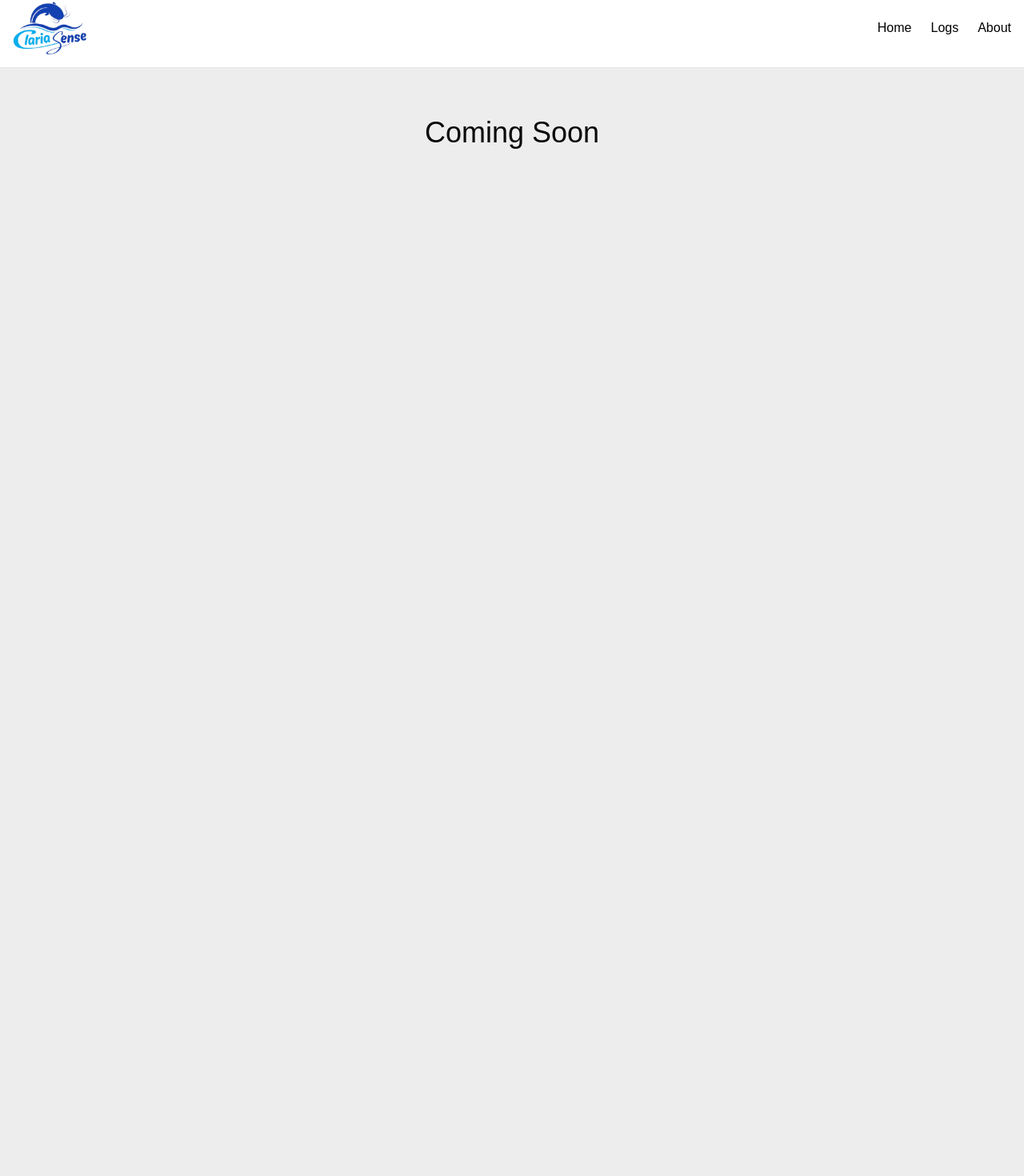
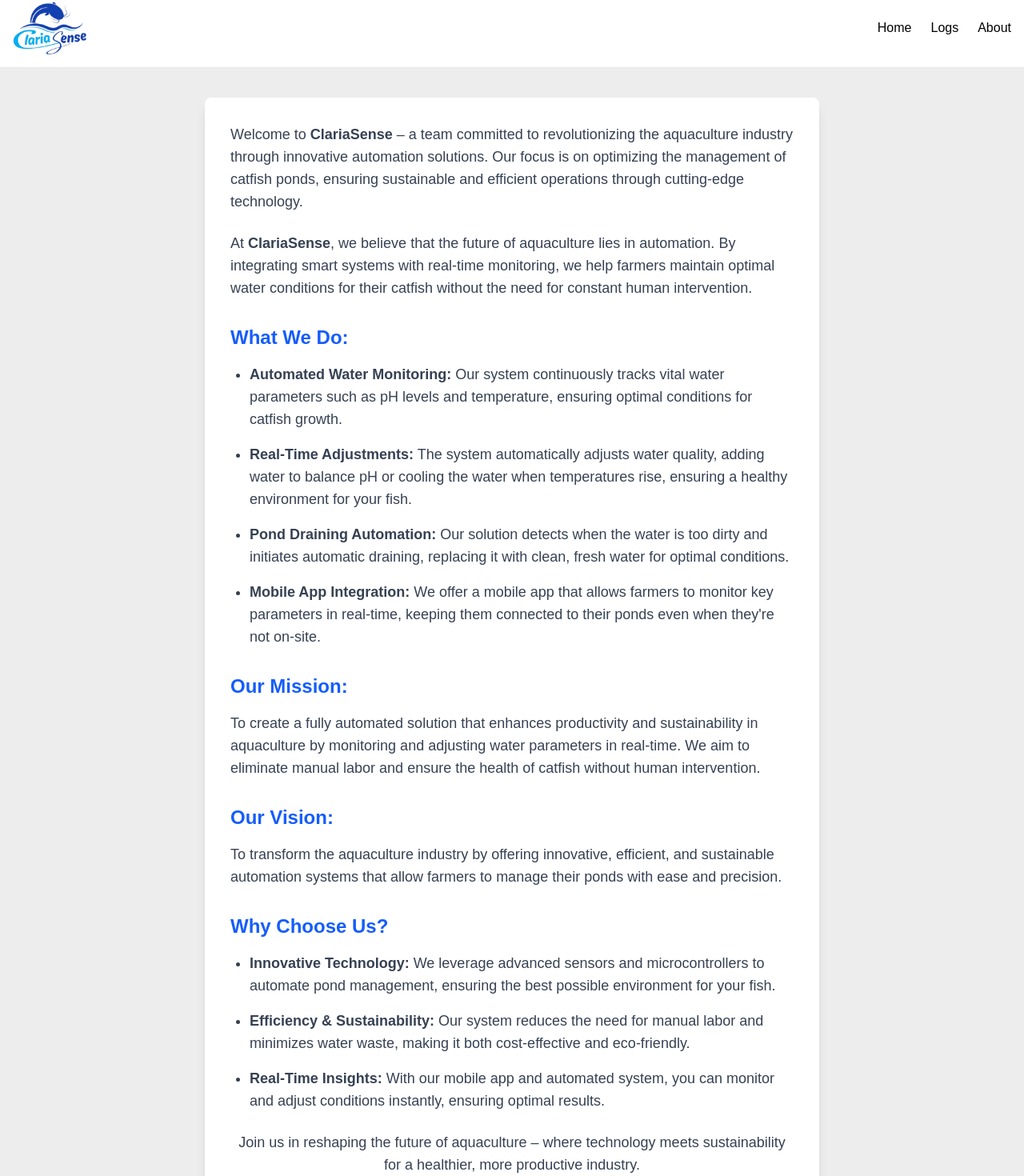
Before and after one commit to DominusRex23/ClariaSense, a Next.js app in the folder Website/clariasense-webapp/: page /about in a window 1280 px wide. Shown: the part 14-1484 px from the top of the page at 80% size. Before the commit the page ends 800 px from the top, so only its background shows below. Built offline with nearby package versions, Linux system fonts and the light colour scheme.

Commit message:
updated about and visuals in home page

```diff
--- a/Website/clariasense-webapp/src/app/about/page.tsx
+++ b/Website/clariasense-webapp/src/app/about/page.tsx
@@ -38,7 +38,7 @@ export default function About() {
                       <button onClick={toggleMenu} className="text-4xl" title="Toggle Menu">
                         <svg xmlns="http://www.w3.org/2000/svg"
                             className="h-6 w-6" fill="none" viewBox="0 0 24 24" stroke="currentColor">
-                          <path strokeLinecap="round" strokeLinejoin="round" strokeWidth="2" d={menuOpen ? "M6 18L18 6M6 6l12 12" : "M4 6h16M4 12h16M4 18h16"} />
+
                         </svg>
                       </button>
                     </div>
@@ -71,9 +71,39 @@ export default function About() {
                 </AnimatePresence>
             </motion.nav>
 
-            <main className="text-center mt-40">
-                <h1 className="text-4xl">Coming Soon</h1>
-            </main>
+            <main className="bg-gray-auto py-16 px-4">
+    <h1 className="text-4xl font-semibold text-center text-blue-700 mb-8">About Us</h1>
+    <section className="max-w-3xl mx-auto bg-white shadow-lg rounded-lg p-8">
+        <p className="text-lg text-gray-700 mb-6">Welcome to <strong>ClariaSense</strong> – a team committed to revolutionizing the aquaculture industry through innovative automation solutions. Our focus is on optimizing the management of catfish ponds, ensuring sustainable and efficient operations through cutting-edge technology.</p>
+        <p className="text-lg text-gray-700 mb-6">At <strong>ClariaSense</strong>, we believe that the future of aquaculture lies in automation. By integrating smart systems with real-time monitoring, we help farmers maintain optimal water conditions for their catfish without the need for constant human intervention.</p>
+
+        <h2 className="text-2xl font-semibold text-blue-600 mt-8 mb-4">What We Do:</h2>
+        <ul className="list-disc pl-6 space-y-4 text-gray-700 text-lg">
+            <li><strong>Automated Water Monitoring:</strong> Our system continuously tracks vital water parameters such as pH levels and temperature, ensuring optimal conditions for catfish growth.</li>
+            <li><strong>Real-Time Adjustments:</strong> The system automatically adjusts water quality, adding water to balance pH or cooling the water when temperatures rise, ensuring a healthy environment for your fish.</li>
+            <li><strong>Pond Draining Automation:</strong> Our solution detects when the water is too dirty and initiates automatic draining, replacing it with clean, fresh water for optimal conditions.</li>
+            <li><strong>Mobile App Integration:</strong> We offer a mobile app that allows farmers to monitor key parameters in real-time, keeping them connected to their ponds even when they're not on-site.</li>
+        </ul>
+
+        <h2 className="text-2xl font-semibold text-blue-600 mt-8 mb-4">Our Mission:</h2>
+        <p className="text-lg text-gray-700 mb-6">To create a fully automated solution that enhances productivity and sustainability in aquaculture by monitoring and adjusting water parameters in real-time. We aim to eliminate manual labor and ensure the health of catfish without human intervention.</p>
+
+        <h2 className="text-2xl font-semibold text-blue-600 mt-8 mb-4">Our Vision:</h2>
+        <p className="text-lg text-gray-700 mb-6">To transform the aquaculture industry by offering innovative, efficient, and sustainable automation systems that allow farmers to manage their ponds with ease and precision.</p>
+
+        <h2 className="text-2xl font-semibold text-blue-600 mt-8 mb-4">Why Choose Us?</h2>
+        <ul className="list-disc pl-6 space-y-4 text-gray-700 text-lg">
+            <li><strong>Innovative Technology:</strong> We leverage advanced sensors and microcontrollers to automate pond management, ensuring the best possible environment for your fish.</li>
+            <li><strong>Efficiency & Sustainability:</strong> Our system reduces the need for manual labor and minimizes water waste, making it both cost-effective and eco-friendly.</li>
+            <li><strong>Real-Time Insights:</strong> With our mobile app and automated system, you can monitor and adjust conditions instantly, ensuring optimal results.</li>
+        </ul>
+
+        <p className="text-lg text-gray-700 mt-6 text-center">Join us in reshaping the future of aquaculture – where technology meets sustainability for a healthier, more productive industry.</p>
+    </section>
+</main>
+
+
+
         </div>
     );
 }
--- a/Website/clariasense-webapp/src/app/page.tsx
+++ b/Website/clariasense-webapp/src/app/page.tsx
@@ -75,12 +75,14 @@ export default function Home() {
                       </button>
                     </div>
 
+
                     {/* Desktop Menu */}
-                    <div className='hidden lg:flex space-x-6'>
-                      <Link href="/" className='text-black opacity-100 hover:opacity-70 duration-300'>Home</Link>
-                      <Link href="/logs" className='text-black opacity-100 hover:opacity-70 duration-300'>Logs</Link>
-                      <Link href="/about" className='text-black opacity-100 hover:opacity-70 duration-300'>About</Link>
+<div className="hidden lg:flex space-x-6 items-center text-lg font-medium">
+  <Link href="/"className="text-gray-700 hover:bg-blue-100 hover:text-blue-600 px-4 py-2 rounded-md transition duration-300">Home</Link>
+  <Link href="/logs"className="text-gray-700 hover:bg-blue-100 hover:text-blue-600 px-4 py-2 rounded-md transition duration-300">Logs</Link>
+  <Link href="/about"className="text-gray-700 hover:bg-blue-100 hover:text-blue-600 px-4 py-2 rounded-md transition duration-300">About</Link>
 </div>
+
                 </div>
 
                 {/* Mobile Menu */}
@@ -104,18 +106,42 @@ export default function Home() {
             </motion.nav>
 
             <main className="mx-8 mt-40">
-                <div className="grid grid-cols-1 sm:grid-cols-2 lg:grid-cols-3 gap-4 justify-center items-center">
-                  {data.map((value, index) => (
+  <div className="grid grid-cols-1 sm:grid-cols-2 lg:grid-cols-3 gap-6 justify-center items-center">
+    {data.map((value, index) => {
+      const sensor = SENSOR_LABELS[value.id] ?? value.id;
+      const unit = SENSOR_UNITS[value.id] ?? " ";
+
+      const borderColor = value.id === 'ph'
+        ? 'border-red-400'
+        : value.id === 'tds'
+        ? 'border-yellow-400'
+        : value.id === 'temp'
+        ? 'border-blue-400'
+        : 'border-gray-300';
+
+      const valueColor = value.id === 'ph'
+        ? 'text-red-500'
+        : value.id === 'tds'
+        ? 'text-yellow-500'
+        : value.id === 'temp'
+        ? 'text-blue-500'
+        : 'text-gray-800';
+
+      return (
         <div
           key={index}
-                    className="border border-gray-300 rounded-lg p-4 text-center"
-                  >
-                    <p className= 'text-2xl font-bold'>{SENSOR_LABELS[value.id] ?? value.id}</p>
-                    <p className="text-8xl font-medium">{value.value}<span className='text-xl'>{SENSOR_UNITS[value.id] ?? " "}</span> </p>
+          className={`bg-white rounded-2xl shadow-md p-6 text-center border-t-4 ${borderColor} hover:shadow-xl transition-all duration-300`}>
+          <p className="text-xl font-semibold text-gray-600 mb-2">{sensor}</p>
+          <p className={`text-6xl font-bold ${valueColor}`}>
+            {value.value}
+            <span className="text-2xl text-gray-500 ml-1">{unit}</span>
+          </p>
         </div>
-                  ))}
+      );
+    })}
   </div>
 </main>
+
         </div>
     );
 }
```
Lines whose indentation alone changed are shown as unchanged.
